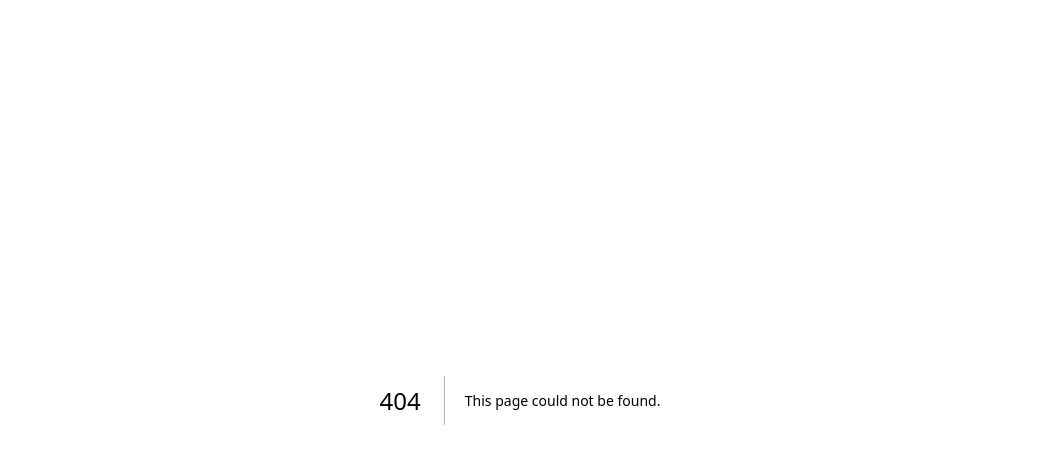
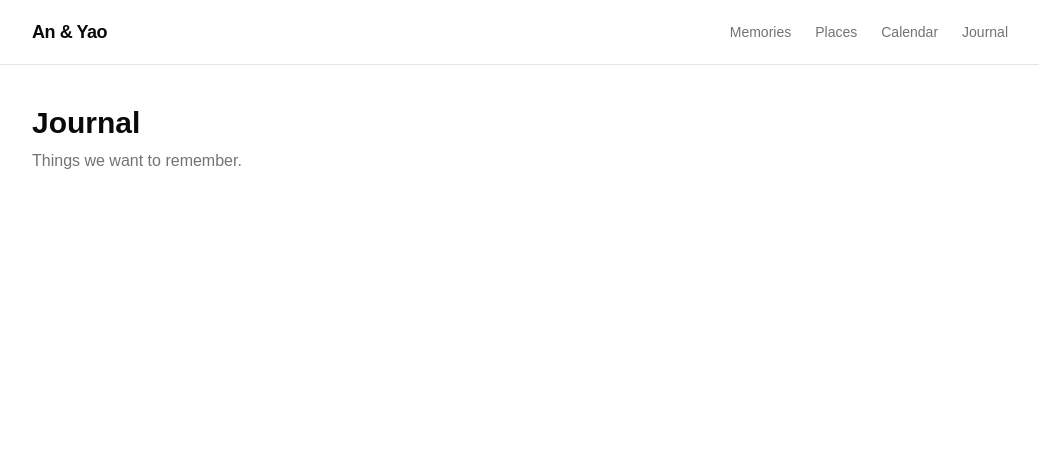
Before and after one commit to Wellshully/anandyao, a Next.js app: page /journal in a window 1280 px wide. Before the commit this address had no page. Shown: the top 464 px of the page, without its empty margins (120-1159 px from the left). Built offline with nearby package versions, Linux system fonts and the light colour scheme.

Commit message:
feat: initialize An & Yao website foundation

```diff
--- /dev/null
+++ b/src/app/(main)/calendar/page.tsx
@@ -0,0 +1,9 @@
+export default function CalendarPage() {
+  return (
+    <section>
+      <h1 className="text-3xl font-semibold">Calendar</h1>
+
+      <p className="mt-2 text-neutral-500">Our plans and important dates.</p>
+    </section>
+  );
+}
--- /dev/null
+++ b/src/app/(main)/journal/page.tsx
@@ -0,0 +1,9 @@
+export default function JournalPage() {
+  return (
+    <section>
+      <h1 className="text-3xl font-semibold">Journal</h1>
+
+      <p className="mt-2 text-neutral-500">Things we want to remember.</p>
+    </section>
+  );
+}
--- /dev/null
+++ b/src/app/(main)/layout.tsx
@@ -0,0 +1,11 @@
+import type { ReactNode } from "react";
+
+import AppShell from "@/components/layout/AppShell";
+
+type MainLayoutProps = {
+  children: ReactNode;
+};
+
+export default function MainLayout({ children }: MainLayoutProps) {
+  return <AppShell>{children}</AppShell>;
+}
--- /dev/null
+++ b/src/app/(main)/memories/page.tsx
@@ -0,0 +1,9 @@
+export default function MemoriesPage() {
+  return (
+    <section>
+      <h1 className="text-3xl font-semibold">Memories</h1>
+
+      <p className="mt-2 text-neutral-500">Our memories will live here.</p>
+    </section>
+  );
+}
--- /dev/null
+++ b/src/app/(main)/places/page.tsx
@@ -0,0 +1,9 @@
+export default function PlacesPage() {
+  return (
+    <section>
+      <h1 className="text-3xl font-semibold">Places</h1>
+
+      <p className="mt-2 text-neutral-500">Places we want to go.</p>
+    </section>
+  );
+}
--- a/src/app/page.tsx
+++ b/src/app/page.tsx
@@ -1,69 +1,28 @@
-import Image from "next/image";
+import { connection } from "next/server";
 
-export default function Home() {
-  return (
-    <div className="flex flex-col flex-1 items-center justify-center bg-zinc-50 font-sans dark:bg-black">
-      <main className="flex flex-1 w-full max-w-3xl flex-col items-center justify-between py-32 px-16 bg-white dark:bg-black sm:items-start">
-        <Image
-          className="dark:invert h-5 w-[100px]"
-          src="/next.svg"
-          alt="Next.js logo"
-          width={100}
-          height={20}
-          priority
-        />
-        <div className="flex flex-col items-center gap-6 text-center sm:items-start sm:text-left">
-          <h1 className="max-w-xs text-3xl font-semibold leading-10 tracking-tight text-black dark:text-zinc-50">
-            To get started, edit the{" "}
-            <code className="rounded bg-black/[.06] px-1.5 py-0.5 font-mono text-[0.9em] dark:bg-white/[.08]">
-              page.tsx
-            </code>{" "}
-            file.
-          </h1>
-          <p className="max-w-md text-lg leading-8 text-zinc-600 dark:text-zinc-400">
-            Looking for a starting point or more instructions? Head over to{" "}
-            <a
-              href="https://vercel.com/templates?framework=next.js&utm_source=create-next-app&utm_medium=appdir-template-tw&utm_campaign=create-next-app"
-              className="font-medium text-zinc-950 dark:text-zinc-50"
-            >
-              Templates
-            </a>{" "}
-            or the{" "}
-            <a
-              href="https://nextjs.org/learn?utm_source=create-next-app&utm_medium=appdir-template-tw&utm_campaign=create-next-app"
-              className="font-medium text-zinc-950 dark:text-zinc-50"
-            >
-              Learning
-            </a>{" "}
-            center.
-          </p>
-        </div>
-        <div className="flex flex-col gap-4 text-base font-medium sm:flex-row">
-          <a
-            className="flex h-12 w-full items-center justify-center gap-2 rounded-full bg-foreground px-5 text-background transition-colors hover:bg-[#383838] dark:hover:bg-[#ccc] md:w-[158px]"
-            href="https://vercel.com/new?utm_source=create-next-app&utm_medium=appdir-template-tw&utm_campaign=create-next-app"
-            target="_blank"
-            rel="noopener noreferrer"
-          >
-            <Image
-              className="dark:invert h-[14px] w-4"
-              src="/vercel.svg"
-              alt="Vercel logomark"
-              width={16}
-              height={14}
-            />
-            Deploy Now
-          </a>
-          <a
-            className="flex h-12 w-full items-center justify-center rounded-full border border-solid border-black/[.08] px-5 transition-colors hover:border-transparent hover:bg-black/[.04] dark:border-white/[.145] dark:hover:bg-[#1a1a1a] md:w-[158px]"
-            href="https://nextjs.org/docs?utm_source=create-next-app&utm_medium=appdir-template-tw&utm_campaign=create-next-app"
-            target="_blank"
-            rel="noopener noreferrer"
-          >
-            Documentation
-          </a>
-        </div>
-      </main>
-    </div>
-  );
+import BirthdayExperience from "@/features/birthday/components/BirthdayExperience";
+import { isBirthday } from "@/features/birthday/lib/isBirthday";
+import NormalHome from "@/features/home/components/NormalHome";
+
+type HomePageProps = {
+  searchParams: Promise<{
+    preview?: string | string[];
+  }>;
+};
+
+export default async function Home({ searchParams }: HomePageProps) {
+  await connection();
+
+  const params = await searchParams;
+
+  const previewBirthday =
+    process.env.NODE_ENV === "development" && params.preview === "birthday";
+
+  const showBirthday = previewBirthday || isBirthday(new Date());
+
+  if (showBirthday) {
+    return <BirthdayExperience />;
+  }
+
+  return <NormalHome />;
 }
--- /dev/null
+++ b/src/components/layout/AppShell.tsx
@@ -0,0 +1,17 @@
+import type { ReactNode } from "react";
+
+import SiteHeader from "@/components/layout/SiteHeader";
+
+type AppShellProps = {
+  children: ReactNode;
+};
+
+export default function AppShell({ children }: AppShellProps) {
+  return (
+    <div className="min-h-screen bg-white text-neutral-950">
+      <SiteHeader />
+
+      <main className="mx-auto max-w-5xl px-6 py-10">{children}</main>
+    </div>
+  );
+}
--- /dev/null
+++ b/src/components/layout/SiteHeader.tsx
@@ -0,0 +1,27 @@
+import Link from "next/link";
+
+import { siteConfig } from "@/config/site";
+
+export default function SiteHeader() {
+  return (
+    <header className="border-b border-neutral-200">
+      <div className="mx-auto flex h-16 max-w-5xl items-center justify-between px-6">
+        <Link href="/" className="text-lg font-semibold tracking-tight">
+          {siteConfig.name}
+        </Link>
+
+        <nav className="flex items-center gap-6">
+          {siteConfig.navigation.slice(1).map((item) => (
+            <Link
+              key={item.href}
+              href={item.href}
+              className="text-sm text-neutral-500 transition-colors hover:text-neutral-950"
+            >
+              {item.label}
+            </Link>
+          ))}
+        </nav>
+      </div>
+    </header>
+  );
+}
--- /dev/null
+++ b/src/config/site.ts
@@ -0,0 +1,34 @@
+export const siteConfig = {
+  name: "An & Yao",
+  description: "Our little place on the internet.",
+
+  timeZone: "Asia/Taipei",
+
+  birthday: {
+    month: 10,
+    day: 29,
+  },
+
+  navigation: [
+    {
+      label: "Home",
+      href: "/",
+    },
+    {
+      label: "Memories",
+      href: "/memories",
+    },
+    {
+      label: "Places",
+      href: "/places",
+    },
+    {
+      label: "Calendar",
+      href: "/calendar",
+    },
+    {
+      label: "Journal",
+      href: "/journal",
+    },
+  ],
+} as const;
--- /dev/null
+++ b/src/features/birthday/components/BirthdayExperience.tsx
@@ -0,0 +1,13 @@
+export default function BirthdayExperience() {
+  return (
+    <main className="flex min-h-screen items-center justify-center bg-neutral-950 text-white">
+      <div className="text-center">
+        <p className="text-sm tracking-[0.3em] text-neutral-500">OCTOBER 29</p>
+
+        <h1 className="mt-4 text-5xl font-semibold">Happy Birthday, An.</h1>
+
+        <p className="mt-6 text-neutral-400">Birthday Experience</p>
+      </div>
+    </main>
+  );
+}
--- /dev/null
+++ b/src/features/birthday/lib/isBirthday.ts
@@ -0,0 +1,15 @@
+import { siteConfig } from "@/config/site";
+
+export function isBirthday(date: Date = new Date()) {
+  const parts = new Intl.DateTimeFormat("en-US", {
+    timeZone: siteConfig.timeZone,
+    month: "numeric",
+    day: "numeric",
+  }).formatToParts(date);
+
+  const month = Number(parts.find((part) => part.type === "month")?.value);
+
+  const day = Number(parts.find((part) => part.type === "day")?.value);
+
+  return month === siteConfig.birthday.month && day === siteConfig.birthday.day;
+}
--- /dev/null
+++ b/src/features/home/components/NormalHome.tsx
@@ -0,0 +1,40 @@
+import Link from "next/link";
+
+import AppShell from "@/components/layout/AppShell";
+import { siteConfig } from "@/config/site";
+
+export default function NormalHome() {
+  const features = siteConfig.navigation.slice(1);
+
+  return (
+    <AppShell>
+      <section>
+        <div>
+          <p className="text-sm text-neutral-500">
+            Our little place on the internet.
+          </p>
+
+          <h1 className="mt-2 text-4xl font-semibold tracking-tight">
+            An & Yao
+          </h1>
+        </div>
+
+        <div className="mt-10 grid gap-4 sm:grid-cols-2">
+          {features.map((feature) => (
+            <Link
+              key={feature.href}
+              href={feature.href}
+              className="rounded-2xl border border-neutral-200 p-6 transition hover:bg-neutral-50"
+            >
+              <h2 className="text-xl font-medium">{feature.label}</h2>
+
+              <p className="mt-2 text-sm text-neutral-500">
+                Open {feature.label.toLowerCase()}
+              </p>
+            </Link>
+          ))}
+        </div>
+      </section>
+    </AppShell>
+  );
+}
```
